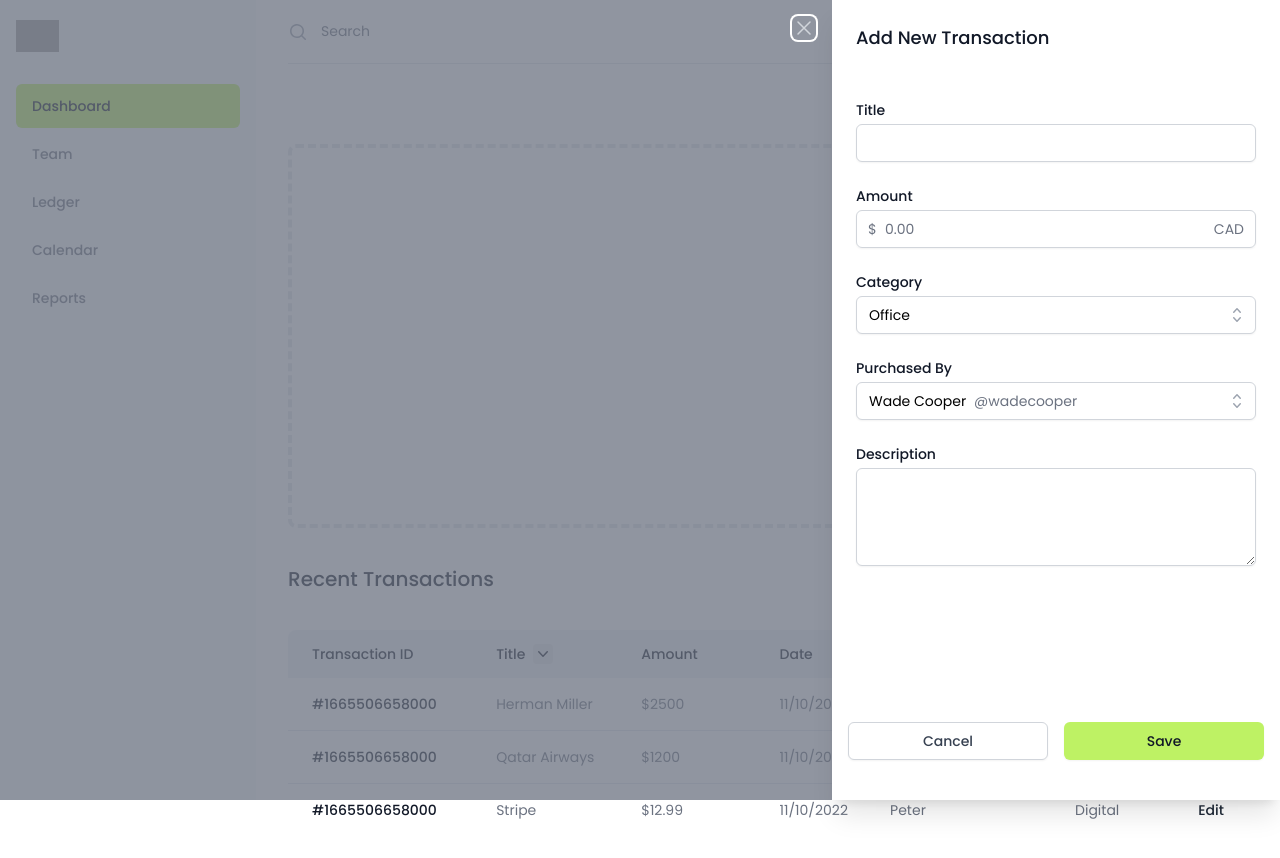
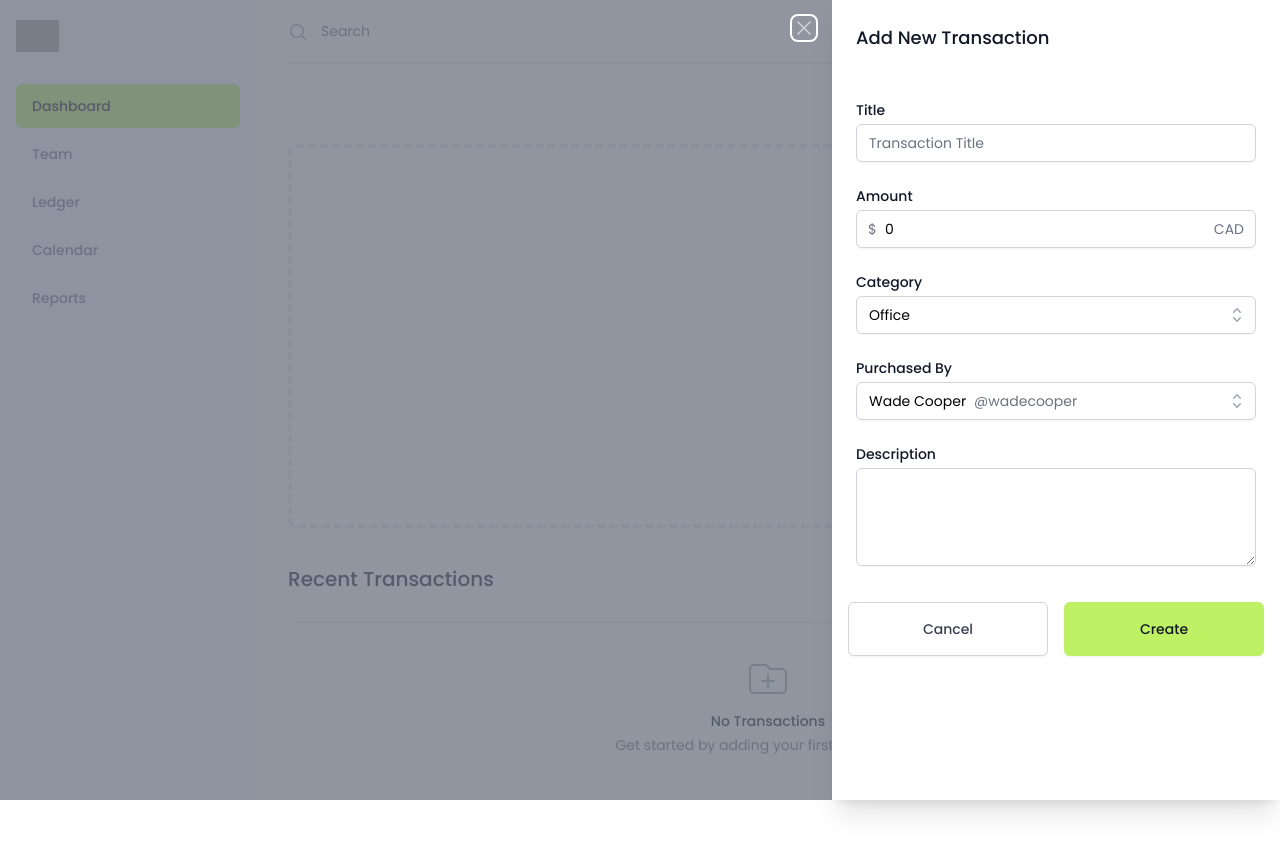
Before and after one commit to simoncarriere/ledger-app, a React (Create React App) app: page /ledger in a window 1280 px wide. Both pictures are taken after a click on the button "New Transaction". Shown: the top 858 px of the page. After the commit the page ends 835 px from the top, so only its background shows below. Built offline with nearby package versions, Linux system fonts and the light colour scheme; grey boxes are pictures that could not be loaded.

Commit message:
Readme Todo

```diff
--- a/src/Main.js
+++ b/src/Main.js
@@ -9,7 +9,7 @@ const Main = () => {
                     <h1 className="text-2xl font-medium text-gray-900">Today</h1>
                 </div>
                 */}
-                 <div className="py-8">
+                <div className="py-8">
                     <div className="border-4 border-gray-200 border-dashed rounded-lg h-96" />
                 </div>
                 <div className="px-4 sm:px-6 md:px-0">
--- a/src/components/Ledger.js
+++ b/src/components/Ledger.js
@@ -2,21 +2,15 @@ import { useState } from 'react';
 import { ChevronDownIcon } from '@heroicons/react/20/solid'
 import NewTransaction from './NewTransaction';
 
-const current = new Date();
-const date = `${current.getDate()}/${current.getMonth()+1}/${current.getFullYear()}`;
+const Ledger = () => {
 
-const transactions = [
-  { transaction_id: Date.now(), title: 'Herman Miller', amount:2500, date: date, purchased_by: 'Simon', type: 'Office' },
-  { transaction_id: Date.now(), title: 'Qatar Airways', amount:1200, date: date, purchased_by: 'Peter', type: 'Travel' },
-  { transaction_id: Date.now(), title: 'Stripe', amount:12.99, date: date, purchased_by: 'Peter', type: 'Digital' },
-  // More people...
-]
-const Users = () => {
-
+    const [transactions, setTransactions] = useState([])
     const [openNewTransaction, setOpenNewTransaction] = useState(false)
 
     return (
     <div>
+
+        {/* Table Heading */}
         <div className="flex items-center justify-between ">
             <h3 className="text-xl font-medium leading-6 text-gray-900">Recent Transactions</h3>
             <div className="flex mt-3 sm:mt-0 sm:ml-4">
@@ -29,10 +23,13 @@ const Users = () => {
                 </button>
             </div>
         </div>
-        <div className="flex flex-col mt-8">
+
+        {/* Table */}
+        <div className="flex flex-col mt-6">
             <div className="-mx-4 -my-2 overflow-x-auto sm:-mx-6 lg:-mx-8">
                 <div className="inline-block min-w-full py-2 align-middle md:px-6 lg:px-8">
                     <div className="overflow-hidden md:rounded-lg">
+                        {transactions.length > 0 ? (
                             <table className="min-w-full ">
                             <thead className="bg-slate-100">
                                 <tr>
@@ -101,6 +98,7 @@ const Users = () => {
                                     </th>
                                 </tr>
                             </thead>
+
                             <tbody className='divide-y divide-slate-200'>
                                 {transactions.map((transaction) => (
                                     <tr key={transaction.transaction_id} className="cursor-pointer hover:bg-slate-100">
@@ -129,13 +127,38 @@ const Users = () => {
                                 ))}
                                 </tbody>
                             </table>
+                        ) : (
+                            <div className="py-8 text-center border-t border-slate-200 ">
+                                <svg
+                                    className="w-12 h-12 mx-auto text-gray-400 transition ease-in-out cursor-pointer hover:text-lime-400 hover:-translate-y-1 hover:scale-105"
+                                    fill="none"
+                                    viewBox="0 0 24 24"
+                                    stroke="currentColor"
+                                    aria-hidden="true"
+                                    onClick={() => setOpenNewTransaction(true)}
+                                >
+                                    <path
+                                       vectorEffect="non-scaling-stroke"
+                                       strokeLinecap="round"
+                                       strokeLinejoin="round"
+                                       strokeWidth={2}
+                                       d="M9 13h6m-3-3v6m-9 1V7a2 2 0 012-2h6l2 2h6a2 2 0 012 2v8a2 2 0 01-2 2H5a2 2 0 01-2-2z"
+                                    />
+                                </svg>
+                                <h3 className="mt-2 text-sm font-medium text-gray-900">No Transactions</h3>
+                                <p className="mt-1 text-sm text-gray-500">Get started by adding your first transaction.</p>
+                            </div>
+                        )}
                     </div>
                 </div>
             </div>
         </div>
-        <NewTransaction openNewTransaction={openNewTransaction} setOpenNewTransaction={setOpenNewTransaction}/>
+
+        {/* Slideout */}
+        <NewTransaction openNewTransaction={openNewTransaction} setOpenNewTransaction={setOpenNewTransaction} transactions={transactions} setTransactions={setTransactions}/>
+
     </div>
   )
 }
 
-export default Users;
+export default Ledger;
--- a/src/components/NewTransaction.js
+++ b/src/components/NewTransaction.js
@@ -1,7 +1,7 @@
 import { Fragment, useState } from 'react'
 import { Listbox, Dialog, Transition } from '@headlessui/react'
 import { XMarkIcon } from '@heroicons/react/24/outline'
-import { ChevronUpDownIcon, PlusIcon } from '@heroicons/react/20/solid'
+import { ChevronUpDownIcon, XCircleIcon } from '@heroicons/react/20/solid'
 
 const categories = [
     { id: 1, name: 'Office' },
@@ -10,6 +10,7 @@ const categories = [
     { id: 4, name: 'Marketing' },
     { id: 5, name: 'Outsourcing' }
 ]
+
 
 const people = [
     { name: 'Wade Cooper', username: '@wadecooper' },
@@ -23,11 +24,50 @@ function classNames(...classes) {
 }
 
 
-const NewTransaction = ({openNewTransaction, setOpenNewTransaction}) => {
+const current = new Date();
+const date = `${current.getDate()}/${current.getMonth()+1}/${current.getFullYear()}`;
 
 
+const NewTransaction = ({openNewTransaction, setOpenNewTransaction, transactions, setTransactions}) => {
+
+    const [title, setTitle] = useState('')
+    const [amount, setAmount] = useState(0)
     const [selectedCategory, setSelectedCategory] = useState(categories[0])
     const [selectedPerson, setSelectedPerson] = useState(people[0])
+    const [desc, setDesc] = useState('')
+
+    const [errors, setErrors] = useState([])
+
+
+    const newTransaction = (e) => {
+        e.preventDefault()
+
+        setErrors([])
+
+
+        if (amount > 0){
+
+
+
+            let newTransaction = {
+                title: title,
+                amount: amount,
+                date:date,
+                purchased_by: selectedPerson.name,
+                type: selectedCategory.name,
+                desc: desc,
+                transaction_id: Date.now()
+            }
+
+            setTransactions([...transactions, newTransaction])
+            setOpenNewTransaction(false)
+            setTitle('')
+            setAmount(0)
+            setDesc(0)
+        } else {
+            setErrors([...errors, 'Enter a amount bigger then one'])
+        }
+    }
 
     return (
         <Transition.Root show={openNewTransaction} as={Fragment}>
@@ -86,8 +126,8 @@ const NewTransaction = ({openNewTransaction, setOpenNewTransaction}) => {
                                         <Dialog.Title className="text-lg font-medium text-gray-900">Add New Transaction</Dialog.Title>
                                     </div>
 
-
                                     {/* Form */}
+                                    <form onSubmit={newTransaction}>
                                     <div className="relative flex-1 px-4 mt-6 sm:px-6">
                                         <div className="flex flex-col justify-between flex-1">
                                             <div className="divide-y divide-gray-200 ">
@@ -100,9 +140,13 @@ const NewTransaction = ({openNewTransaction, setOpenNewTransaction}) => {
                                                         </label>
                                                         <div className="mt-1">
                                                             <input
+                                                                value={title}
+                                                                onChange={(e) => setTitle(e.target.value)}
+                                                                required
                                                                 type="text"
                                                                 name="project-name"
                                                                 id="project-name"
+                                                                placeholder='Transaction Title'
                                                                 className="block w-full border-gray-300 rounded-md shadow-sm focus:border-lime-500 focus:ring-lime-500 sm:text-sm"
                                                             />
                                                         </div>
@@ -118,12 +162,15 @@ const NewTransaction = ({openNewTransaction, setOpenNewTransaction}) => {
                                                             <span className="text-gray-500 sm:text-sm">$</span>
                                                             </div>
                                                             <input
-                                                            type="text"
+                                                                type="number"
                                                                 name="price"
                                                                 id="price"
                                                                 className="block w-full pr-12 border-gray-300 rounded-md pl-7 focus:border-lime-500 focus:ring-lime-500 sm:text-sm"
                                                                 placeholder="0.00"
                                                                 aria-describedby="price-currency"
+                                                                required
+                                                                value={amount}
+                                                                onChange={e => setAmount(e.target.value)}
                                                             />
                                                             <div className="absolute inset-y-0 right-0 flex items-center pr-3 pointer-events-none">
                                                             <span className="text-gray-500 sm:text-sm" id="price-currency">
@@ -256,7 +303,8 @@ const NewTransaction = ({openNewTransaction, setOpenNewTransaction}) => {
                                                                 name="description"
                                                                 rows={4}
                                                                 className="block w-full border-gray-300 rounded-md shadow-sm focus:border-lime-500 focus:ring-lime-500 sm:text-sm"
-                                                            defaultValue={''}
+                                                                value={desc}
+                                                                onChange={e => setDesc(e.target.value)}
                                                             />
                                                         </div>
                                                     </div>
@@ -265,21 +313,42 @@ const NewTransaction = ({openNewTransaction, setOpenNewTransaction}) => {
                                             </div>
                                         </div>
                                     </div>
+                                    {errors.length > 0 && (
+                                        <div className="p-4 m-4 rounded-md bg-red-50">
+                                            <div className="flex">
+                                            <div className="flex-shrink-0">
+                                                <XCircleIcon className="w-5 h-5 text-red-400" aria-hidden="true" />
+                                            </div>
+                                            <div className="ml-3">
+                                                <h3 className="text-sm font-medium text-red-800">There were {errors.length} error with your submission</h3>
+                                                <div className="mt-2 text-sm text-red-700">
+                                                    <ul role="list" className="pl-5 space-y-1 list-disc">
+                                                        {errors.map((i) => (
+                                                            <li key={i}>{i}</li>
+                                                        ))}
+                                                    </ul>
+                                                </div>
+                                            </div>
+                                            </div>
+                                       </div>
+                                    )}
+
                                     <div className="flex justify-end flex-shrink-0 w-full px-4 py-4 flex-column">
                                         <button
                                             type="button"
-                                            className="w-full px-4 py-2 text-sm font-medium text-gray-700 bg-white border border-gray-300 rounded-md shadow-sm hover:bg-gray-50 focus:outline-none focus:ring-2 focus:ring-indigo-500 focus:ring-offset-2"
+                                            className="w-full px-4 py-4 text-sm font-medium text-gray-700 bg-white border border-gray-300 rounded-md shadow-sm hover:bg-gray-50 focus:outline-none focus:ring-2 focus:ring-indigo-500 focus:ring-offset-2"
                                             onClick={() => setOpenNewTransaction(false)}
                                         >
                                             Cancel
                                         </button>
                                         <button
                                             type="submit"
-                                            className="justify-center w-full px-4 py-2 ml-4 text-sm font-medium text-gray-900 border border-transparent rounded-md shadow-sm bg-lime-300 hover:bg-lime-200 focus:outline-none focus:ring-2 focus:ring-indigo-500 focus:ring-offset-2"
+                                            className="justify-center w-full px-4 py-4 ml-4 text-sm font-medium text-gray-900 border border-transparent rounded-md shadow-sm bg-lime-300 hover:bg-lime-200 focus:outline-none focus:ring-2 focus:ring-indigo-500 focus:ring-offset-2"
                                         >
-                                            Save
+                                            Create
                                         </button>
                                     </div>
+                                    </form>
                                 </div>
                             </Dialog.Panel>
                             </Transition.Child>
```
Also changed, not shown: 1 other file (tests, documents, lock files or other folders). Lines whose indentation alone changed are shown as unchanged.
